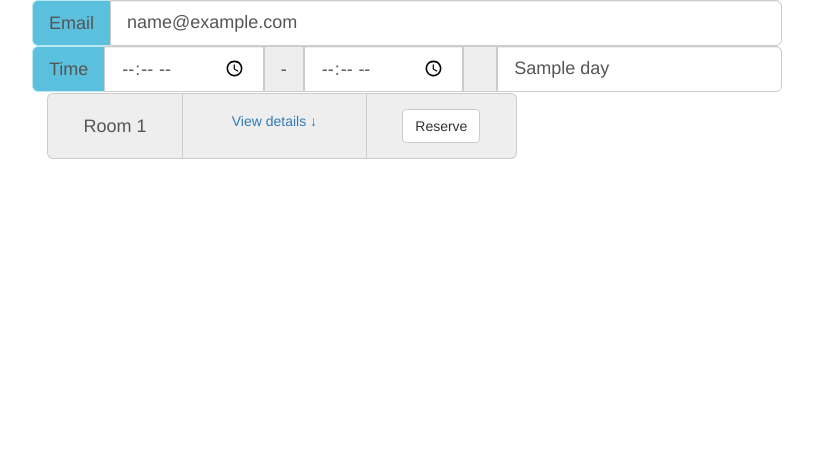
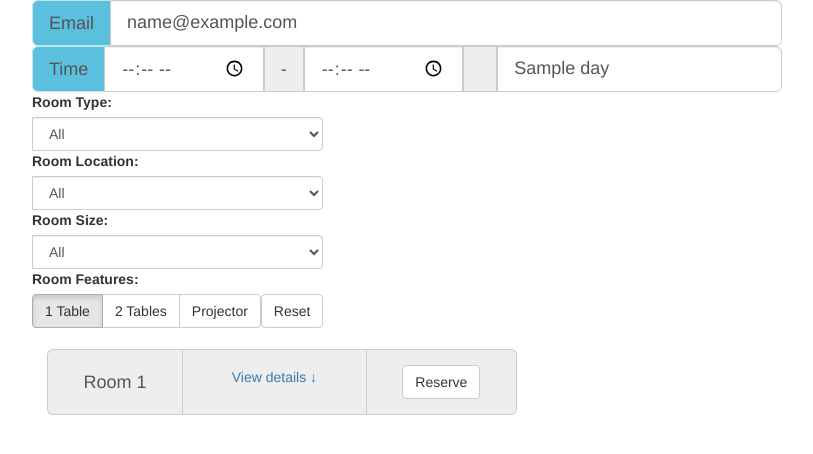
Before and after one commit to AIeq/Get-a-Room, a Django app: template media/templates/index.html in a window 1280 px wide. Shown: the part 132-586 px from the top of the page, without its empty margins (233-1046 px from the left). Run offline with Django 3.2, Linux system fonts and the light colour scheme; the template is opened without the code that fills it: most values are stand-ins (such as "Sample title", 1, 10 or a date in 2020); parts of the project's set-up code (start-up, migrations or seed data) failed here and were passed over; some libraries are stand-ins or nearby versions.

Commit message:
Updates to dynamic functionality; working: room type, location, size, fetures) + Reset button

```diff
--- a/WWWService/WWWService/settings.py
+++ b/WWWService/WWWService/settings.py
@@ -7,7 +7,7 @@ DJANGO_ROOT = os.path.dirname(os.path.realpath(django.__file__))
 SITE_ROOT = os.path.dirname(os.path.realpath(__file__))
 
 DEBUG = True
-TEMPLATE_DEBUG = DEBUG
+TEMPLATE_DEBUG = True
 
 ADMINS = (
     # ('Your Name', 'your_email@example.com'),
@@ -134,7 +134,7 @@ INSTALLED_APPS = (
     'django.contrib.messages',
     'django.contrib.staticfiles',
     # Uncomment the next line to enable the admin:
-    # 'django.contrib.admin',
+    'django.contrib.admin',
     # Uncomment the next line to enable admin documentation:
     # 'django.contrib.admindocs',
 )
--- a/WWWService/WWWService/urls.py
+++ b/WWWService/WWWService/urls.py
@@ -1,4 +1,5 @@
 from django.conf.urls import patterns, include, url
+from django.contrib import admin
 from WWWService.views import *
 
 # Uncomment the next two lines to enable the admin:
@@ -6,9 +7,9 @@ from WWWService.views import *
 # admin.autodiscover()
 
 urlpatterns = patterns('',
-      url(r"^$", 'WWWService.views.search'),
+    url(r'^$', 'WWWService.views.search'),
     # static version:
-    # url(r'^$', 'django.views.generic.simple.direct_to_template', {'template': 'index.html'}),
+    url(r'^$', 'django.views.generic.simple.direct_to_template', {'template': 'index.html'}),
 
     # Examples:
     # url(r'^$', 'WWWService.views.home', name='home'),
--- a/WWWService/WWWService/views.py
+++ b/WWWService/WWWService/views.py
@@ -26,6 +26,7 @@ def search(request):
   except Exception as e:
     building = ''
     context.update({'building': None})
+  context.update({'building': None})
   if email != '' and building != '':
     try:
       reserve = request.POST.get('reserve')
--- a/media/templates/searchform.html
+++ b/media/templates/searchform.html
@@ -29,6 +29,51 @@
   </div>
   -->
 </form>
+<div class="row">
+    <div class="col-md-8 col-md-offset-2">
+      <div class="input-group input-group-lg">
+          <!--<span class="input-group-addon label-info panel-info"><i class="fa fa-sign-out"></i> Requirements of the room</span>-->
+          <div class="form-group">
+            <label for="roomtype">Room Type:</label>
+            <select class="form-control" id="roomtype" onchange="myFunction()">
+              <option selected="selected">All</option>
+              <option value="meeting room">Meeting Room</option>
+              <option value="work room">Work Room</option>
+            </select>
+          </div>
+          <div class="form-group">
+          <label for="roomlocation">Room Location:</label>
+            <select class="form-control" id="roomlocation" onchange="myFunction()">
+              <option selected="selected">All</option>
+              <option value="first floor">First floor</option>
+              <option value="second floor">Second floor</option>
+            </select>
+          </div>
+          <div class="form-group">
+          <label for="roomsize">Room Size:</label>
+            <select class="form-control" id="roomsize" onchange="myFunction()">
+              <option selected="selected">All</option>
+              <option value="4">4 people</option>
+              <option value="6">6 people</option>
+            </select>
+          </div>
+          <label>Room Features:</label><br>
+          <div class="btn-group" data-toggle="buttons" onchange="myFunction()">
+            <label class="btn btn-default active">
+              <input type="radio" name="options" id="1table" autocomplete="off" checked> 1 Table
+            </label>
+            <label class="btn btn-default">
+              <input type="radio" name="options" id="2tables" autocomplete="off"> 2 Tables
+            </label>
+            <label class="btn btn-default">
+              <input type="checkbox" name="options" id="projector" autocomplete="off"> Projector
+            </label>
+          </div>
+          <button type="button" class="btn btn-default" onclick="resetValues()">Reset</button><br><br>
+      </div>
+
+    </div>
+</div>
 {% load staticfiles %}
 <script type="text/javascript" src="{% static "jquery-1.11.0.min.js" %}"></script>
 <script type="text/javascript" src="{% static "jquery.validate.min.js" %}"></script>
@@ -55,3 +100,15 @@ $(function(){
     });
 });
 </script>
+<script type="text/javascript">
+  function resetValues(){
+    document.getElementById("roomtype").value = "All";
+    document.getElementById("roomlocation").value = "All";
+    document.getElementById("roomsize").value = "All";
+    $('#1table').closest('.btn').button('toggle');
+    if (document.getElementById("projector").checked == true){
+      $('#projector').closest('.btn').button('toggle');
+    }
+    myFunction();
+  }
+</script>
--- a/media/templates/searchresults.html
+++ b/media/templates/searchresults.html
@@ -1,5 +1,5 @@
 {% for room in rooms %}
-<div class="row">
+<div class="row" id="{{ room.id }}">
     <div class="col-md-8 col-md-offset-2">
       <div class="col-md-8">
 
@@ -63,3 +63,42 @@
       $collapse.collapse('toggle');
   });
 </script>
+
+<script>
+function myFunction() {
+    var x = document.getElementById("roomtype");
+    var y = document.getElementById("roomlocation");
+    var z = document.getElementById("roomsize");
+    var tab2 = document.getElementById("2tables");
+    var proj = document.getElementById("projector");
+    var flag1 = false;
+    var flag2 = false;
+    {% for room in rooms %}
+      if (("{{ room.type }}" == x.value || x.value == "All") && ("{{ room.location }}" == y.value || y.value == "All") && ("{{ room.size }}" == z.value || z.value == "All")){
+
+        $("#{{ room.id }}").show();
+
+        flag1 = false;
+        falg2 = false;
+        {% for feature in room.features  %}
+          if ("{{ feature }}" == "Two tables") {
+            flag1 = true;
+          }
+          if ("{{ feature }}" == "Projector") {
+            flag2 = true;
+          }
+        {% endfor %}
+
+        if ((tab2.checked == true) && (flag1 == false)){
+          $("#{{ room.id }}").hide();
+        }
+        if ((proj.checked == true) && (flag2 == false)){
+          $("#{{ room.id }}").hide();
+        }
+      }
+      else {
+        $("#{{ room.id }}").hide();
+      }
+    {% endfor %}
+}
+</script>
```
Also changed, not shown: WWWService/WWWService/ReservationData.py (+6 -1 lines), WWWService/WWWService/RoomData.py (+6 -3 lines).
